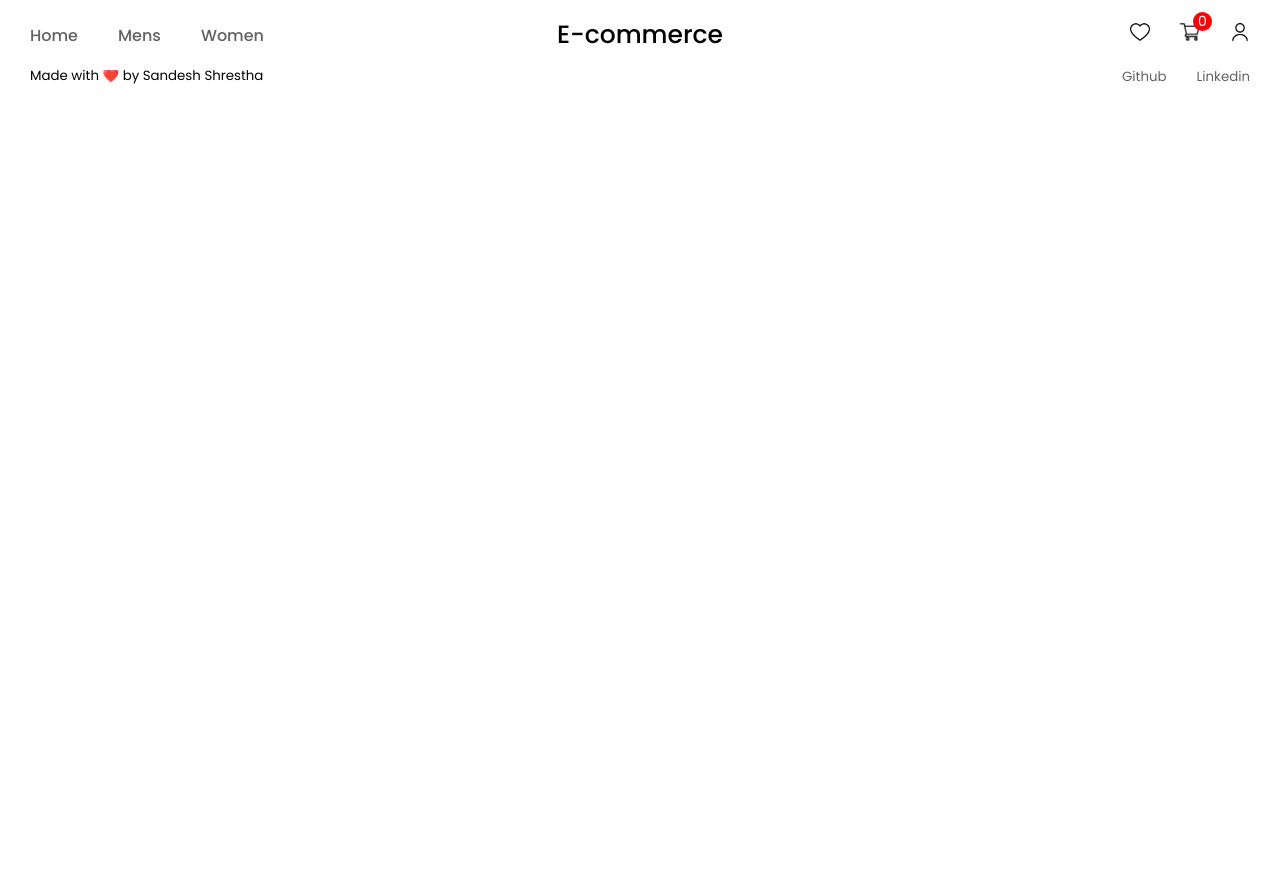
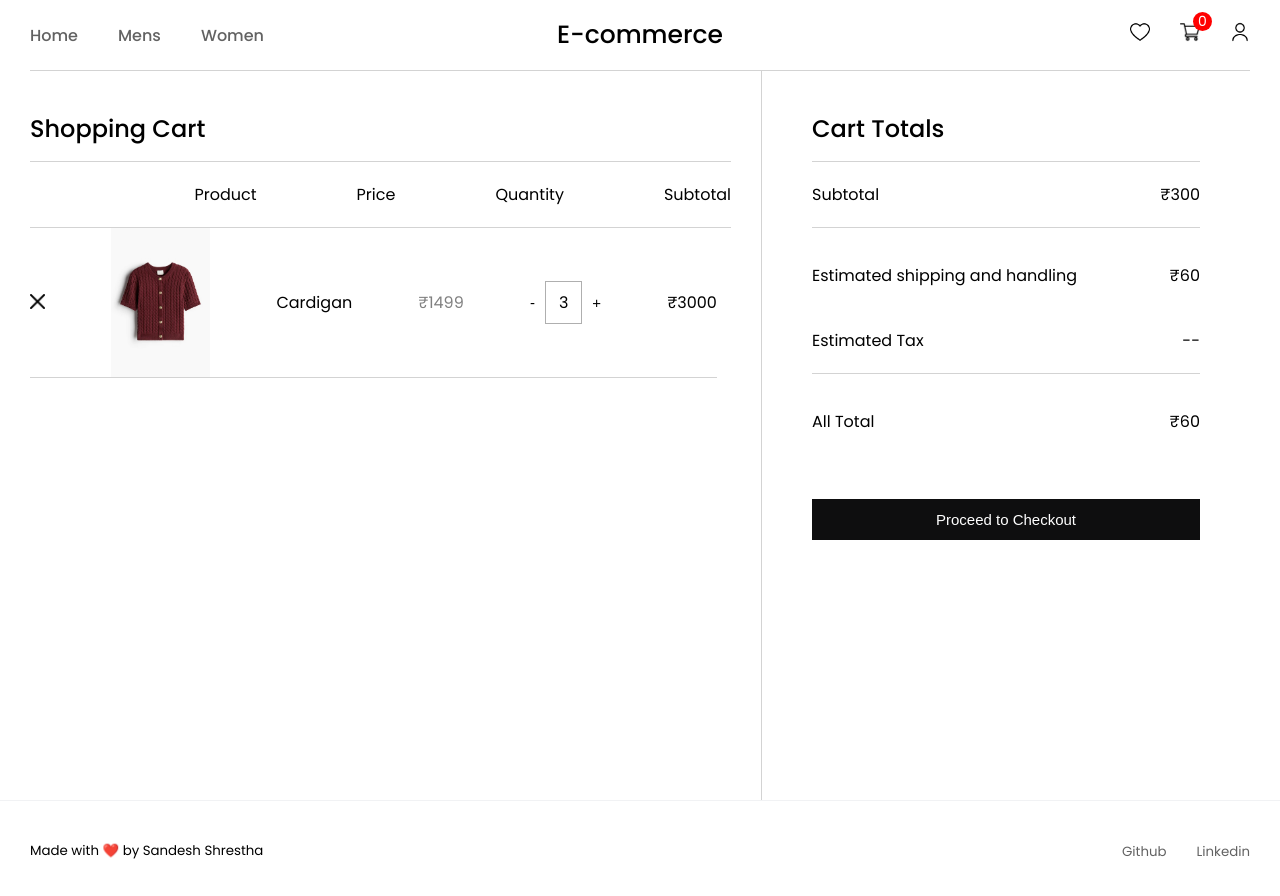
Before and after one commit to yoursandeshshrestha/Mern-Ecommerce-Frontend, a React (Vite) app: page /cart in a window 1280 px wide. Shown: the top 896 px of the page. Before the commit the page ends 800 px from the top, so only its background shows below. Built offline with nearby package versions, Linux system fonts and the light colour scheme.

Commit message:
Cart 50% done

```diff
--- /dev/null
+++ b/src/Pages/Cart/Cart.css
@@ -0,0 +1,137 @@
+.Cart-Container {
+  width: 100%;
+  height: 100vh;
+  padding-left: 30px;
+  padding-right: 30px;
+  padding-top: 70px;
+  /* background: pink; */
+  display: flex;
+}
+
+.Shopping-Cart {
+  width: 60%;
+  border-top: 1px solid #d3d3d3;
+  padding-top: 40px;
+}
+
+.Cart-Total {
+  width: 40%;
+  border-top: 1px solid #d3d3d3;
+  padding-top: 40px;
+}
+
+.Shopping-Cart h2,
+.Cart-Total h2 {
+  font-size: 24px;
+  font-weight: 500;
+}
+
+.Shopping-Cart {
+  border-right: 1px solid #d3d3d3;
+  display: flex;
+  padding-right: 30px;
+  overflow-y: scroll;
+  flex-direction: column;
+  /* gap: 15px; */
+}
+
+.Cart-Product-Details {
+  margin-top: 15px;
+  display: flex;
+  gap: 100px;
+  justify-content: flex-end;
+  border-top: 1px solid #d3d3d3;
+  border-bottom: 1px solid #d3d3d3;
+  padding: 20px 0;
+}
+
+.Cart-Product-List {
+  width: 98%;
+  display: flex;
+  height: 150px;
+  align-items: center;
+  justify-content: space-between;
+  border-bottom: 1px solid #d3d3d3;
+}
+
+.Cart-Product-List-Wrapper {
+  overflow-y: scroll;
+}
+
+.Cart-Product-List button {
+  border: none;
+  outline: none;
+  background: transparent;
+}
+
+.Cart-Product-List img {
+  /* width: 100px; */
+  height: 100%;
+}
+
+.Cross-button img {
+  width: 15px;
+}
+
+.Quantity-Container {
+  display: flex;
+  gap: 10px;
+}
+
+.Quantity-Container p {
+  padding: 8px 13px;
+  border: 1px solid #7a7a7a99;
+}
+
+.Quantity-Container button {
+  font-size: 15px;
+  cursor: pointer;
+}
+
+.price-for-gray {
+  color: gray;
+}
+
+.Cart-Total {
+  padding-left: 50px;
+  padding-right: 50px;
+  display: flex;
+  flex-direction: column;
+  gap: 15px;
+}
+
+.Cart-Total-Detail {
+  display: flex;
+  align-items: center;
+  justify-content: space-between;
+  border-top: 1px solid #d3d3d3;
+  border-bottom: 1px solid #d3d3d3;
+  padding: 20px 0;
+}
+
+.Cart-Total-Shipping-Other {
+  display: flex;
+  align-items: center;
+  justify-content: space-between;
+  padding: 20px 0;
+}
+
+.Cart-Total-Shipping div:nth-child(2) {
+  border-bottom: 1px solid #d3d3d3;
+}
+
+.Cart-Total-Total {
+  display: flex;
+  justify-content: space-between;
+  padding: 20px 0;
+}
+
+.Check-Out-Button {
+  border: none;
+  outline: none;
+  background-color: #0e0e0f;
+  color: white;
+  margin-top: 30px;
+  padding: 12px 0;
+  font-size: 15px;
+}
--- a/src/Pages/Cart/Cart.jsx
+++ b/src/Pages/Cart/Cart.jsx
@@ -1,7 +1,70 @@
 import React from "react";
+import "./Cart.css";
+import testImage from "../../assets/Ecommerce-design-idea/Images/20.png";
+import crossImage from "../../assets/UserAsset/close.png";
 
 function Cart() {
-  return <div>Cart</div>;
+  return (
+    <div className="Cart-Container">
+      <div className="Shopping-Cart">
+        <h2>Shopping Cart</h2>
+        <div className="Cart-Product-Details">
+          <p>Product</p>
+          <p>Price</p>
+          <p>Quantity</p>
+          <p>Subtotal</p>
+        </div>
+        <div className="Cart-Product-List-Wrapper">
+          <div className="Cart-Product-List">
+            <button className="Cross-button">
+              <img src={crossImage} alt="cross" />
+            </button>
+            <img src={testImage} alt="Product image" />
+            <p>Cardigan </p>
+            <p className="price-for-gray">
+              <span>&#8377;</span>1499
+            </p>
+            <div className="Quantity-Container">
+              <button>-</button>
+              <p>3</p>
+              <button>+</button>
+            </div>
+            <p>
+              <span>&#8377;</span>3000
+            </p>
+          </div>
+        </div>
+      </div>
+      <div className="Cart-Total">
+        <h2>Cart Totals</h2>
+        <div className="Cart-Total-Detail">
+          <p>Subtotal</p>
+          <p>
+            <span>&#8377;</span>300
+          </p>
+        </div>
+        <div className="Cart-Total-Shipping">
+          <div className="Cart-Total-Shipping-Other">
+            <p>Estimated shipping and handling </p>
+            <p>
+              <span>&#8377;</span>60
+            </p>
+          </div>
+          <div className="Cart-Total-Shipping-Other">
+            <p>Estimated Tax </p>
+            <p>--</p>
+          </div>
+        </div>
+        <div className="Cart-Total-Total">
+          <p>All Total</p>
+          <p>
+            <span>&#8377;</span>60
+          </p>
+        </div>
+        <button className="Check-Out-Button">Proceed to Checkout</button>
+      </div>
+    </div>
+  );
 }
 
 export default Cart;
```
Also changed, not shown: src/assets/UserAsset/close.png (added).
